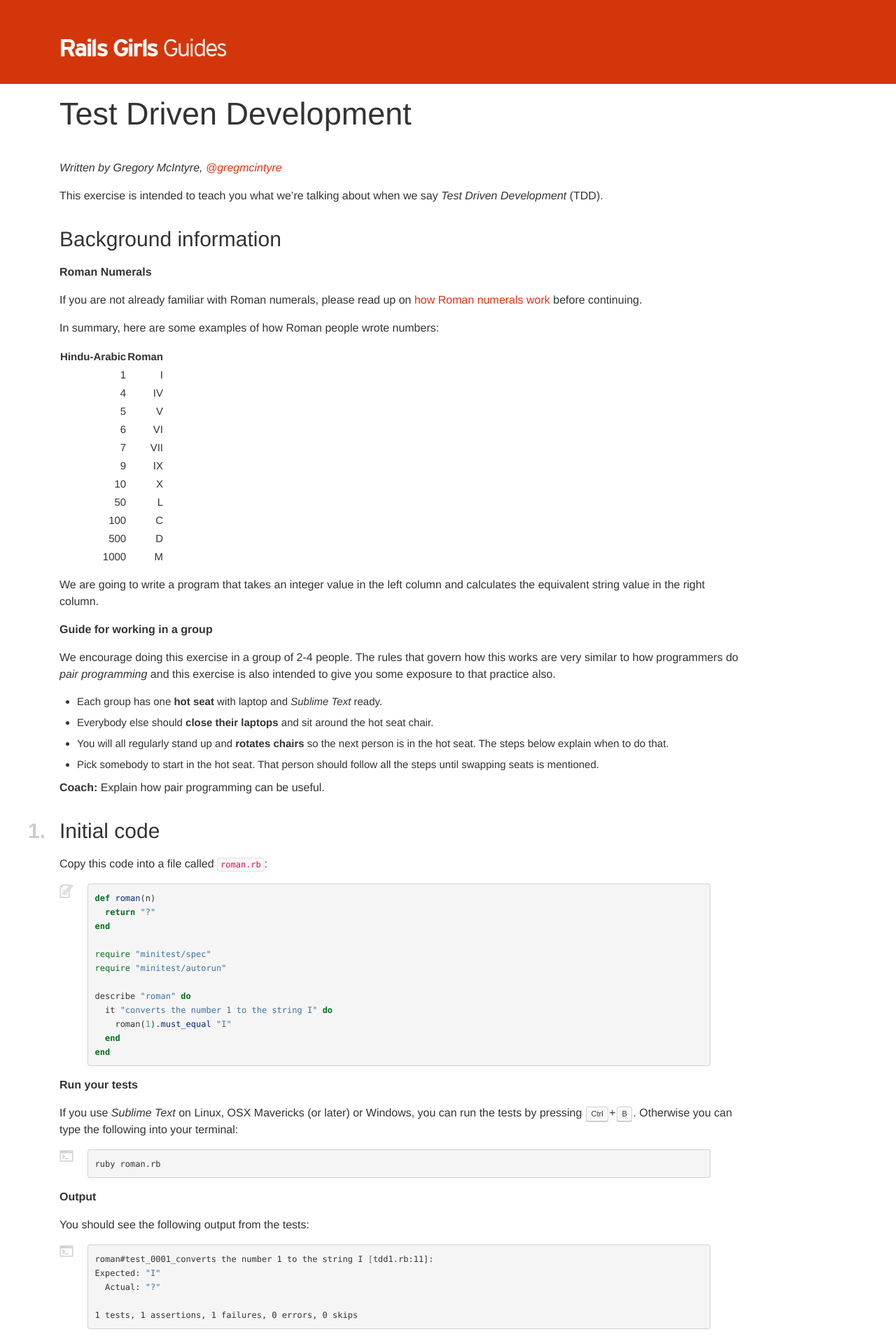
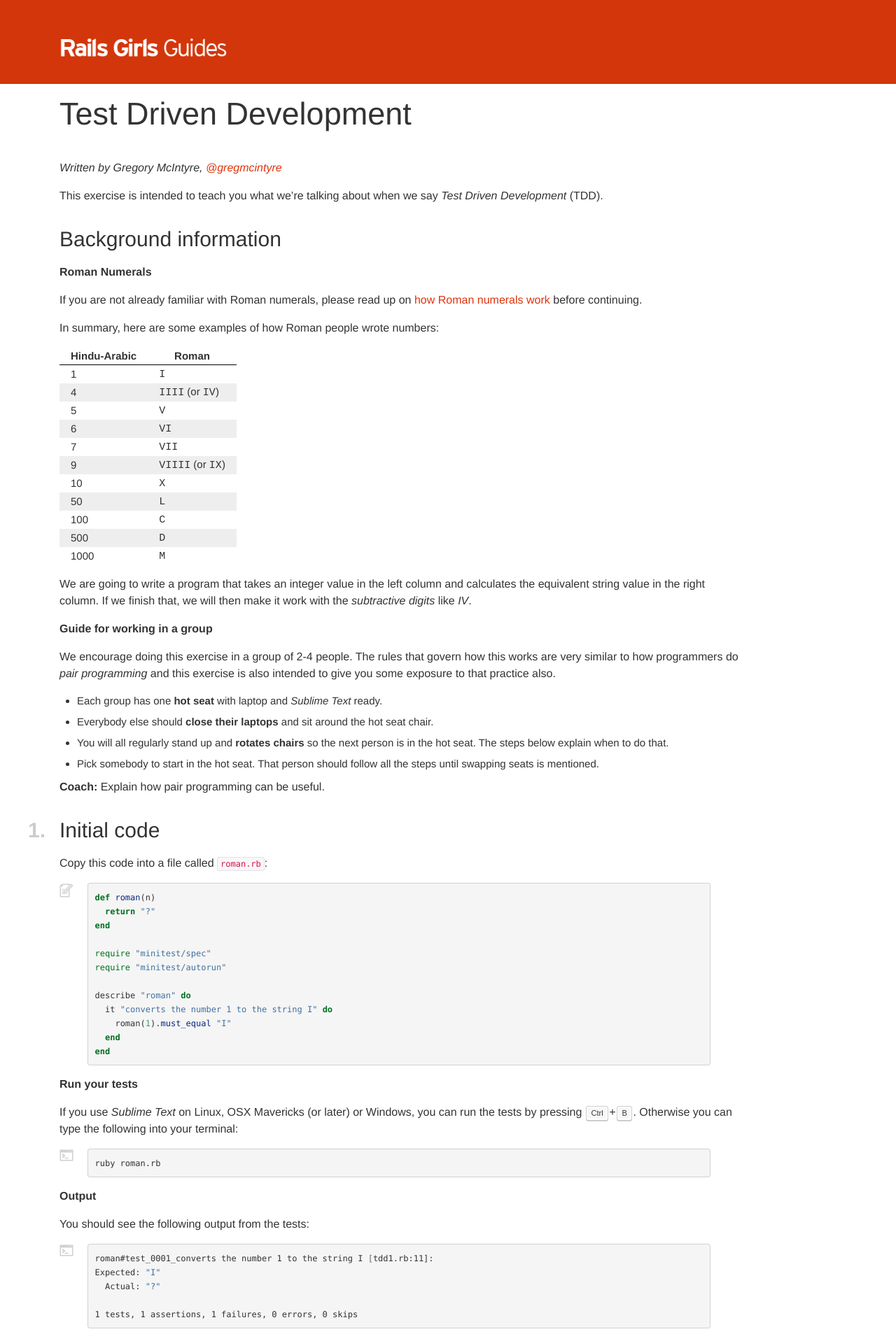
Before and after one commit to railsgirls/guides.railsgirls.com, a Jekyll site: the page built from _posts/2014-05-09-test-driven-development.markdown, in a window 1280 px wide. Shown: the top 1917 px of the page at 70% size. Built offline with Jekyll 4.4.1, drawn with Linux system fonts in a browser that asks for light colours; nearby versions of some CDN libraries.

Commit message:
Format TDD roman numerals table better and incorporate Amy's feedback.

```diff
--- a/_posts/2014-05-09-test-driven-development.markdown
+++ b/_posts/2014-05-09-test-driven-development.markdown
@@ -20,23 +20,71 @@ on [how Roman numerals work][Roman numerals] before continuing.
 
 In summary, here are some examples of how Roman people wrote numbers:
 
--------:     | -----------:
-Hindu-Arabic | Roman
--------:     | -----------:
-    1        | I
-    4        | IV
-    5        | V
-    6        | VI
-    7        | VII
-    9        | IX
-    10       | X
-    50       | L
-    100      | C
-    500      | D
-    1000     | M
+<style>
+.roman-table th,
+.roman-table td { padding: 0 1rem; }
+.roman-table thead tr { border-bottom: 1px solid black; }
+.roman-table tr:nth-child(even) td { background-color: #eee; }
+</style>
+
+<table class="roman-table">
+  <thead>
+    <tr>
+      <th>Hindu-Arabic</th>
+      <th>Roman</th>
+    </tr>
+  </thead>
+  <tbody>
+    <tr>
+      <td>1</td>
+      <td><tt>I</tt></td>
+    </tr>
+    <tr>
+      <td>4</td>
+      <td><tt>IIII</tt> (or <tt>IV</tt>)</td>
+    </tr>
+    <tr>
+      <td>5</td>
+      <td><tt>V</tt></td>
+    </tr>
+    <tr>
+      <td>6</td>
+      <td><tt>VI</tt></td>
+    </tr>
+    <tr>
+      <td>7</td>
+      <td><tt>VII</tt></td>
+    </tr>
+    <tr>
+      <td>9</td>
+      <td><tt>VIIII</tt> (or <tt>IX</tt>)</td>
+    </tr>
+    <tr>
+      <td>10</td>
+      <td><tt>X</tt></td>
+    </tr>
+    <tr>
+      <td>50</td>
+      <td><tt>L</tt></td>
+    </tr>
+    <tr>
+      <td>100</td>
+      <td><tt>C</tt></td>
+    </tr>
+    <tr>
+      <td>500</td>
+      <td><tt>D</tt></td>
+    </tr>
+    <tr>
+      <td>1000</td>
+      <td><tt>M</tt></td>
+    </tr>
+  </tbody>
+</table>
 
 We are going to write a program that takes an integer value in the left column
-and calculates the equivalent string value in the right column.
+and calculates the equivalent string value in the right column. If we finish
+that, we will then make it work with the *subtractive digits* like *IV*.
 
 **Guide for working in a group**
 
```
